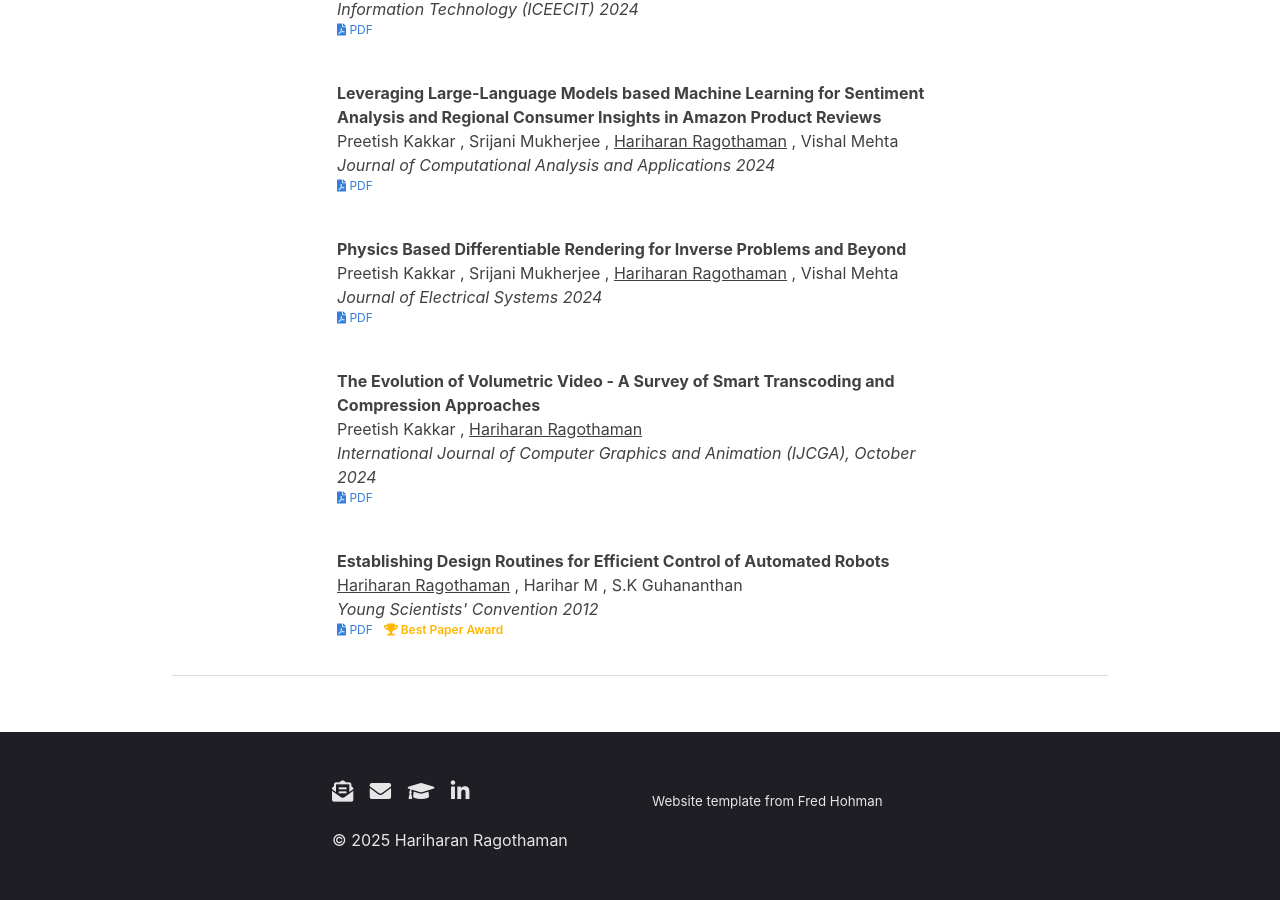
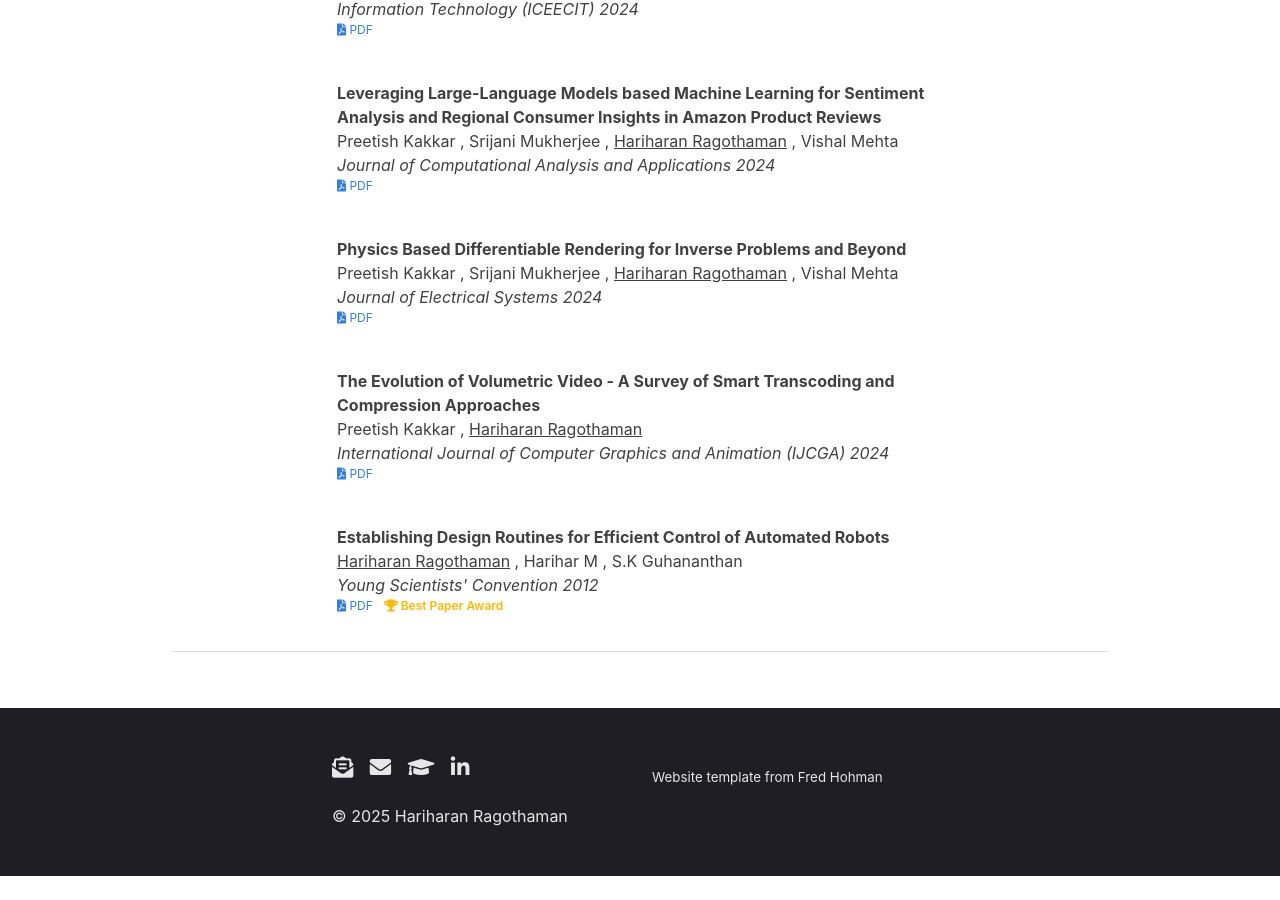
Before and after one commit to hariharanragothaman/hariharanragothaman.github.io, a Jekyll site: the page built from index.md, in a window 1280 px wide and 900 px high, scrolled down 1547 px. Built offline with Jekyll 4.4.1, drawn with Linux system fonts in a browser that asks for light colours; nearby versions of some CDN libraries; some web fonts are replaced; after the commit the page ends 2423 px from its top, so only the background shows below that.

Commit message:
Polishes and Updates

```diff
--- a/_data/publications.yaml
+++ b/_data/publications.yaml
@@ -65,7 +65,7 @@
     - Preetish Kakkar
     - Hariharan Ragothaman
   title: The Evolution of Volumetric Video - A Survey of Smart Transcoding and Compression Approaches
-  venue: International Journal of Computer Graphics and Animation (IJCGA), October
+  venue: International Journal of Computer Graphics and Animation (IJCGA)
   year: 2024
   type: conference
   pdf: https://aircconline.com/ijcga/V14N4/14424ijcga01.pdf
```
